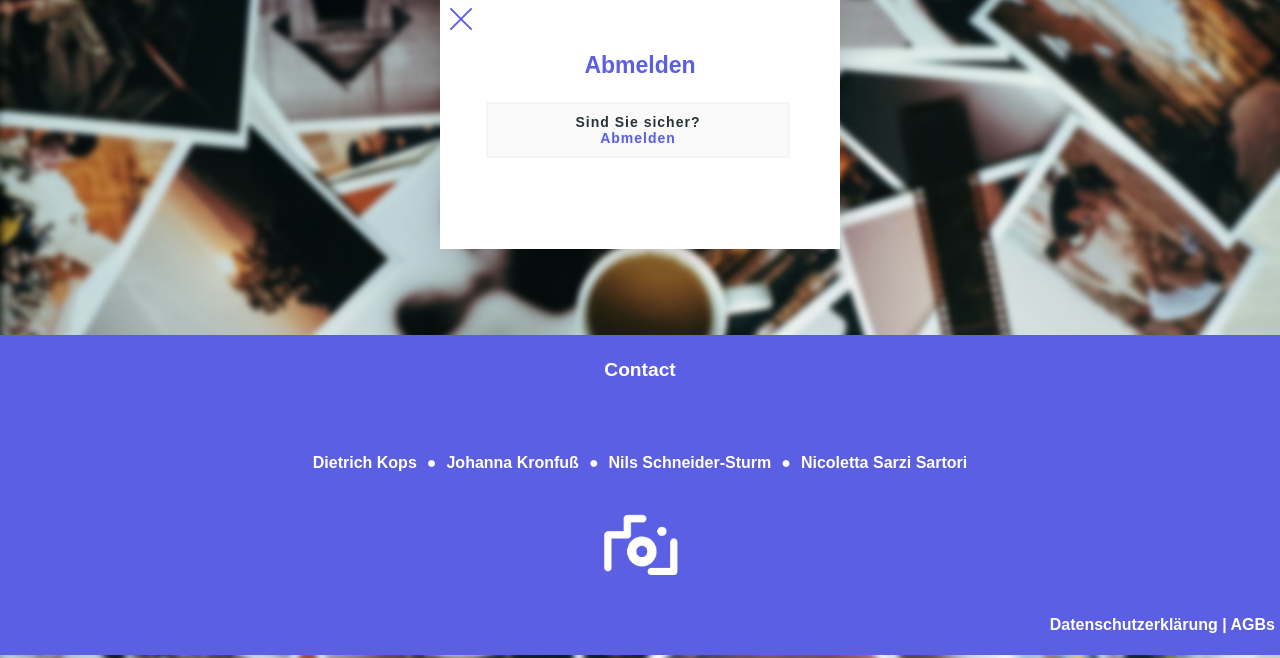
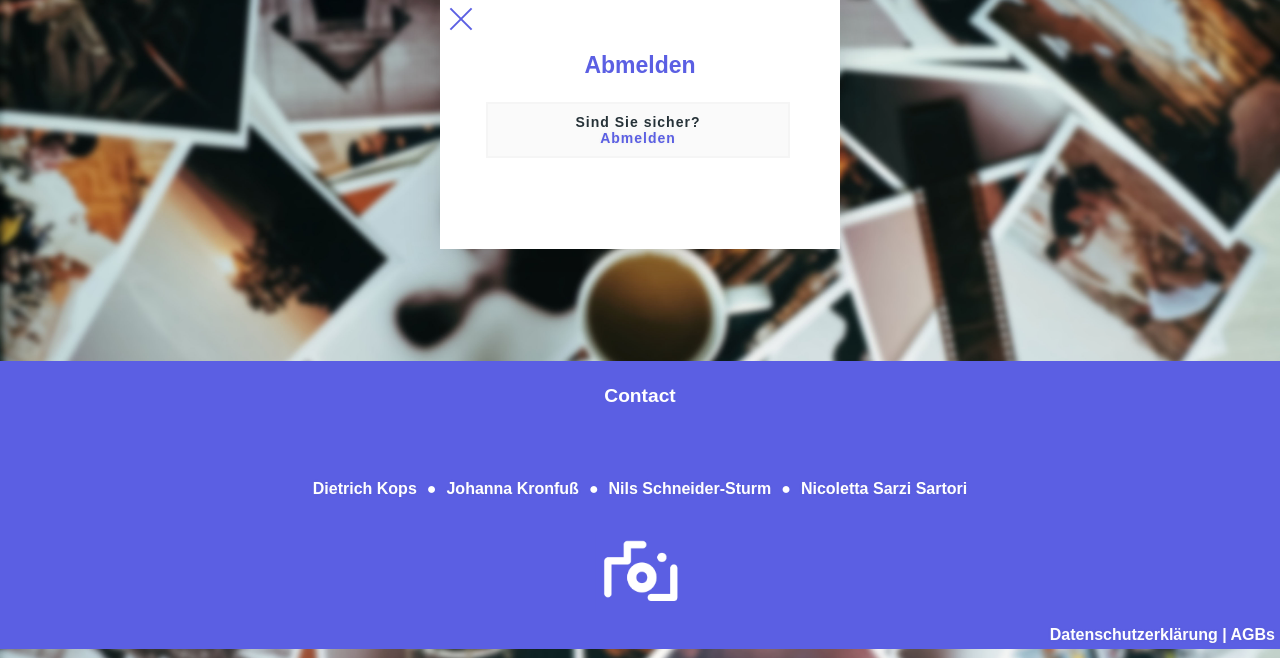
Before and after one commit to school-archive/2020-21-ITP-BestPicture, a PHP site: page /Schule/login/abmelden.html in a window 1280 px wide. Shown: the part 142-800 px from the top of the page. Run offline with PHP 8.4, Linux system fonts and the light colour scheme.

Commit message:
fixed mistakes

```diff
--- a/assets/styles/footer.css
+++ b/assets/styles/footer.css
@@ -15,7 +15,7 @@ footer{
     font-style: normal;
     background-color: #5B5FE3;
     left: 0;
-    bottom: 0;
+
     width: 100%;
     text-align: center;
     color: white;
@@ -39,6 +39,7 @@ footer a{
 
 .agbs{
     float: right;
+    margin: 0px;
 }
 
 .logofooter{
--- a/assets/styles/main.css
+++ b/assets/styles/main.css
@@ -162,8 +162,6 @@ footer a{
     font-weight: 500;
     font-size: 20px;
     padding-left: 31%;
-
-
 }
 
 .countdown  h1 {
--- a/assets/styles/needLogin.css
+++ b/assets/styles/needLogin.css
@@ -4,7 +4,8 @@ body {
     font-family: acumin-pro, sans-serif;
     margin: 0;
 }
-main{
+
+main {
     padding-top: 29px;
 }
 
@@ -32,7 +33,6 @@ main{
     background: rgba(136, 126, 126, 0.04);
     padding: 10px 20px;
     border: none;
-
     outline: none;
     box-sizing: border-box;
     border: 2px solid rgba(0, 0, 0, 0.02);
@@ -59,7 +59,8 @@ a {
     color: #5B5FE3;
     text-decoration: none
 }
-textarea{
+
+textarea {
     resize: none;
 }
 
@@ -78,16 +79,19 @@ textarea{
     font-size: 13px;
     box-shadow: 0 0 10px 1px rgba(0, 0, 0, 0.04);
 }
+
 input[type=file] {
     -webkit-box-sizing: border-box;
     -moz-box-sizing: border-box;
     box-sizing: border-box;
 }
+
 .close {
     width: 30px;
     height: 30px;
     position: relative;
 }
+
 .close:after {
     content: '';
     height: 30px;
@@ -95,7 +99,7 @@ input[type=file] {
     position: absolute;
     transform: rotate(45deg);
     left: 20px;
-    top:5px;
+    top: 5px;
 }
 
 .close:before {
@@ -105,8 +109,10 @@ input[type=file] {
     position: absolute;
     transform: rotate(-45deg);
     left: 20px;
-    top:5px;
+    top: 5px;
 }
-#foot{
-    bottom: 0;
+
+footer {
+    float: bottom;
+
 }
--- a/login/login.php
+++ b/login/login.php
@@ -19,8 +19,7 @@
     body {
         background: url("../assets/images/login.jpg") no-repeat;
         font-family: acumin-pro, sans-serif;
-        width: 100%;
-        height: auto;
+        background-size: 100%;
     }
 
     .main {
```
Also changed, not shown: index.php (+6 -3 lines).
